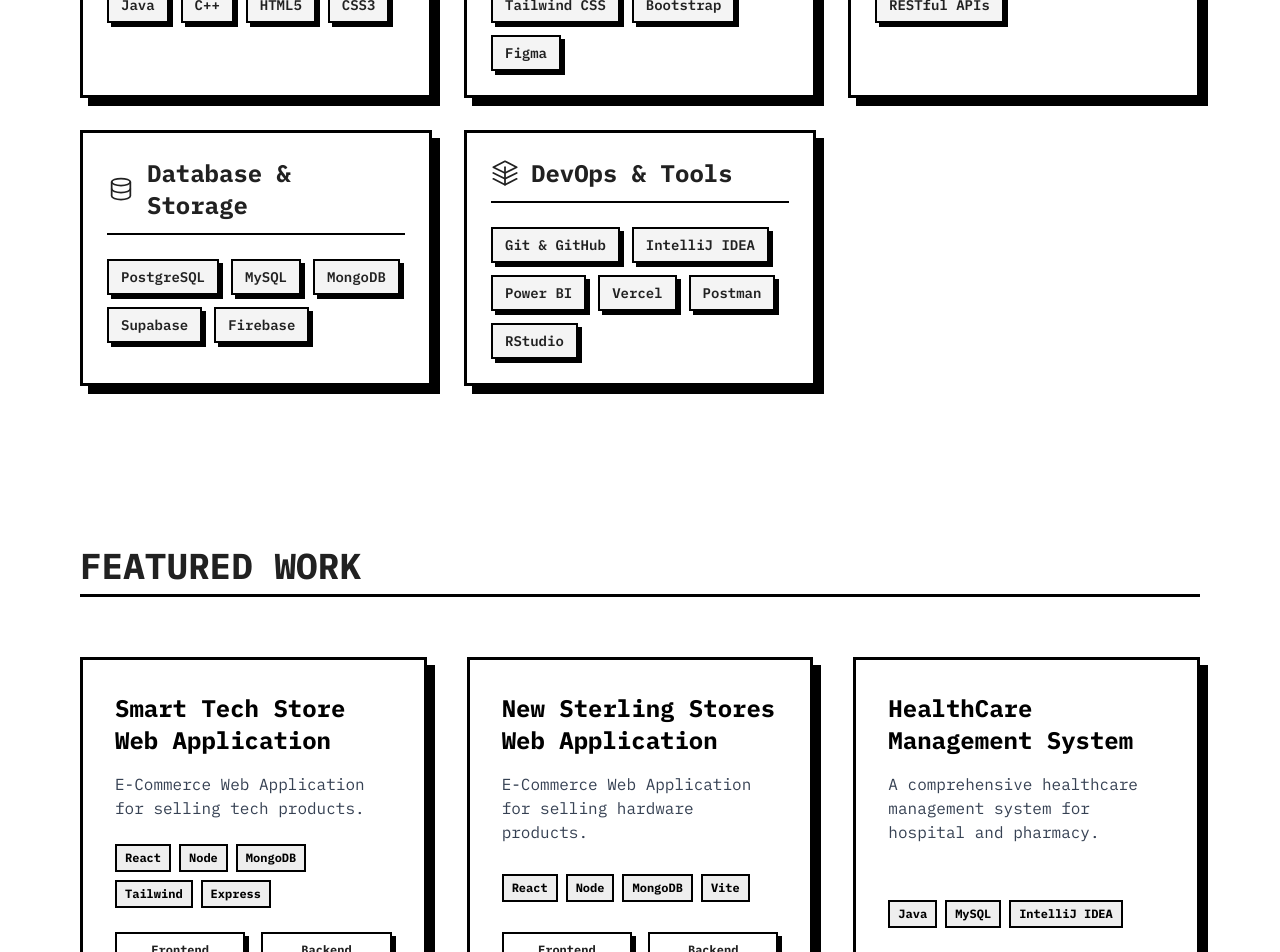
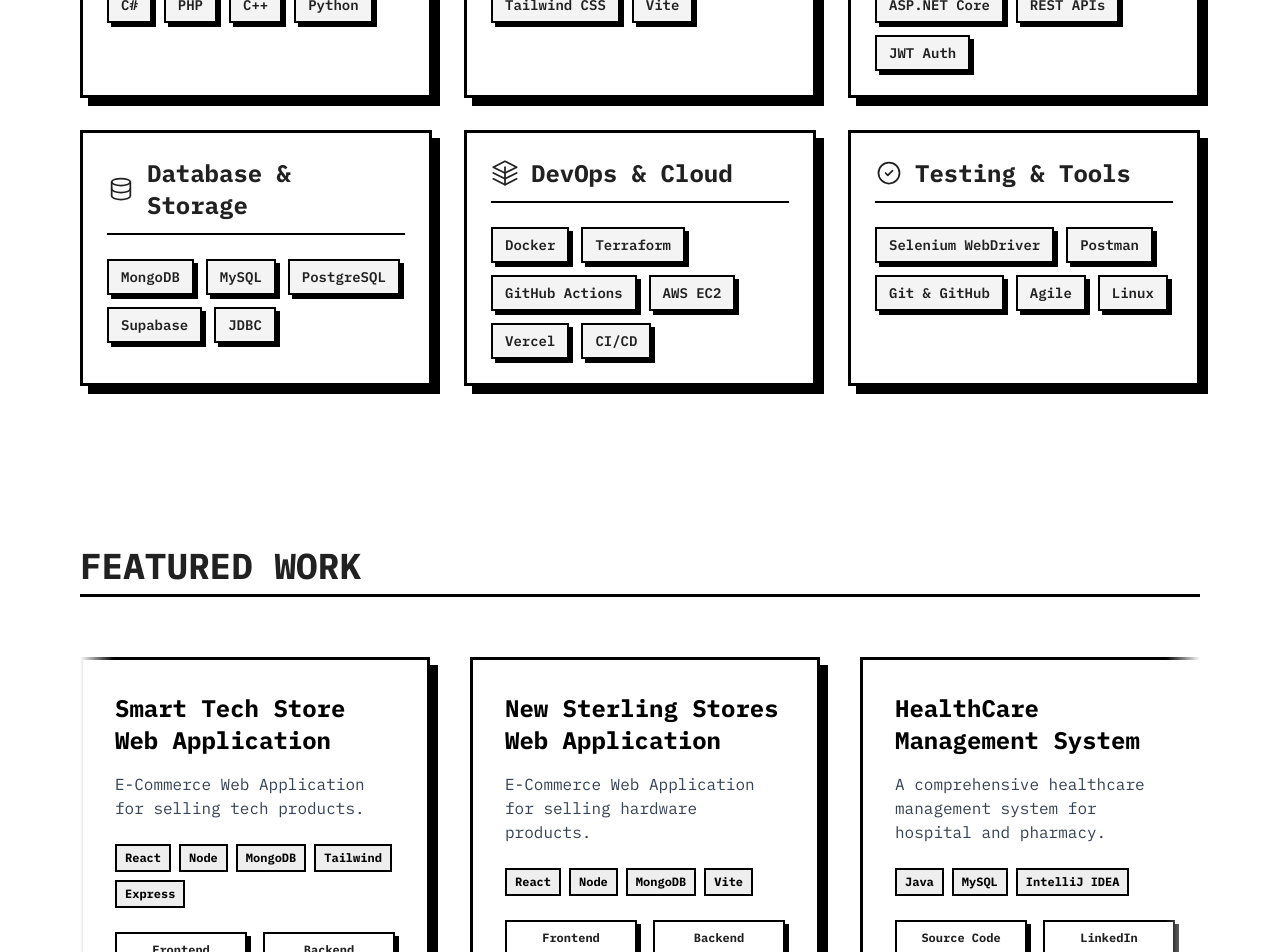
Before and after one commit to dinethnethsara24/portfolio, a React (Vite) app: page / in a window 1280 px wide. Shown: the part 1820-2772 px from the top of the page. Built offline with nearby package versions, Linux system fonts and the light colour scheme.

Commit message:
feat: enhance portfolio components with auto-scroll feature, updated skills, and new project details

```diff
--- a/src/components/Home.jsx
+++ b/src/components/Home.jsx
@@ -1,8 +1,44 @@
-import React from 'react';
+import React, { useEffect } from 'react';
 import { TypeAnimation } from 'react-type-animation'
 
 
 const Home = () => {
+  useEffect(() => {
+    // Auto-scroll the page slowly
+    let scrollSpeed = 0.5; // pixels per frame
+    let animationId;
+    let isAutoScroll = true;
+
+    const autoScroll = () => {
+      if (isAutoScroll) {
+        window.scrollBy(0, scrollSpeed);
+      }
+      animationId = requestAnimationFrame(autoScroll);
+    };
+
+    // Start auto-scroll
+    animationId = requestAnimationFrame(autoScroll);
+
+    // Stop auto-scroll on user interaction
+    const handleUserInteraction = () => {
+      isAutoScroll = false;
+      document.removeEventListener('wheel', handleUserInteraction);
+      document.removeEventListener('touchmove', handleUserInteraction);
+      document.removeEventListener('keydown', handleUserInteraction);
+    };
+
+    document.addEventListener('wheel', handleUserInteraction);
+    document.addEventListener('touchmove', handleUserInteraction);
+    document.addEventListener('keydown', handleUserInteraction);
+
+    return () => {
+      cancelAnimationFrame(animationId);
+      document.removeEventListener('wheel', handleUserInteraction);
+      document.removeEventListener('touchmove', handleUserInteraction);
+      document.removeEventListener('keydown', handleUserInteraction);
+    };
+  }, []);
+
   return (
     <div id="home">
       {/* Desktop View */}
@@ -20,6 +56,10 @@
                 'a Full Stack Developer',
                 2000,
                 'an AI/ML Enthusiast',
+                2000,
+                'a QA Engineer',
+                2000,
+                'a DevOps Enthusiast',
                 2000,
               ]}
               wrapper="span"
@@ -53,7 +93,7 @@
                 2000,
                 'A Full Stack Developer',
                 2000,
-                'An AI/ML Enthusiast',
+                'A DevOps Enthusiast',
                 2000,
               ]}
               wrapper="span"
--- a/src/components/ProjectOverview.jsx
+++ b/src/components/ProjectOverview.jsx
@@ -82,18 +82,6 @@
             )}
           </div>
 
-          {/* Skills Gained */}
-          <h3 className="font-mono text-2xl font-bold mb-5 text-brutal-text dark:text-dark-text border-b-[3px] border-brutal-border dark:border-white pb-2 w-fit pr-6">
-            Skills Gained
-          </h3>
-          <div className="flex flex-wrap gap-3 mb-12">
-            {(project.learnedSkills || project.tech).map((skill, idx) => (
-              <span key={idx} className="font-mono text-sm md:text-base font-bold bg-[#fff07c] dark:bg-[#444] border-[3px] border-brutal-border dark:border-white px-4 py-2 text-brutal-text dark:text-dark-text transition-colors cursor-default">
-                {skill}
-              </span>
-            ))}
-          </div>
-
           {/* Action Buttons */}
           <h3 className="font-mono text-2xl font-bold mb-5 text-brutal-text dark:text-dark-text border-b-[3px] border-brutal-border dark:border-white pb-2 w-fit pr-6">
             Links
@@ -132,6 +120,20 @@
               </a>
             )}
           </div>
+
+          {/* Skills Gained */}
+          <h3 className="font-mono text-2xl font-bold mb-5 text-brutal-text dark:text-dark-text border-b-[3px] border-brutal-border dark:border-white pb-2 w-fit pr-6">
+            Skills Gained
+          </h3>
+          <div className="flex flex-wrap gap-3 mb-12">
+            {(project.learnedSkills || project.tech).map((skill, idx) => (
+              <span key={idx} className="font-mono text-sm md:text-base font-bold bg-[#fff07c] dark:bg-[#444] border-[3px] border-brutal-border dark:border-white px-4 py-2 text-brutal-text dark:text-dark-text transition-colors cursor-default">
+                {skill}
+              </span>
+            ))}
+          </div>
+
+
         </div>
 
         {/* Bento Grid Media Section */}
--- a/src/components/Projects.jsx
+++ b/src/components/Projects.jsx
@@ -101,17 +101,40 @@
       link: '#',
       github: 'https://github.com/Jyne2002/Healthcare-Management-System',
       linkedin: '#'
+    },
+    {
+      title: 'DevOps Pipeline',
+      description: 'End-to-end CI/CD pipeline with Docker, Terraform, and GitHub Actions.',
+      detailedDescription: (
+        <>
+          <p className="mb-4">
+            Built a complete CI/CD pipeline for containerized <b className='text-gray-500'>ASP.NET Core API</b> deployment to <b className='text-gray-500'>AWS EC2</b>.
+          </p>
+          <p className="mb-2 italic opacity-80">Key achievements:</p>
+          <ul className="list-disc list-inside space-y-2 ml-2">
+            <li>Containerized ASP.NET Core REST API using <b className='text-gray-500'>Docker</b> with multi-stage builds.</li>
+            <li>Provisioned AWS infrastructure as code using <b className='text-gray-500'>Terraform</b> (VPCs, EC2, security groups).</li>
+            <li>Automated build, test, and deployment pipeline with <b className='text-gray-500'>GitHub Actions</b>.</li>
+            <li>Pushed Docker images to <b className='text-gray-500'>Docker Hub</b> registry for container orchestration.</li>
+            <li>Debugged container networking and deployment issues ensuring zero-downtime releases.</li>
+            <li>Implemented infrastructure version control and repeatable deployment workflows.</li>
+          </ul>
+        </>
+      ),
+      tech: ['Docker', 'Terraform', 'GitHub Actions' ],
+      learnedSkills: ['AWS','Infrastructure as Code', 'CI/CD Automation', 'Cloud Deployment', 'Container Orchestration', 'DevOps Best Practices', 'ASP.NET Core'],
+      images: [],
+      link: '#',
+      github: 'https://github.com/dinethnethsara24/taskmanager-devops',
+      linkedin: 'https://www.linkedin.com/posts/dineth-peiris-dev_devops-docker-terraform-activity-7459229348919812097-OuAB?utm_source=share&utm_medium=member_desktop&rcm=ACoAAFcBB3wBbq03ai8JA9aNgakEl9I-66pcXpk'
     }
   ];
 
-  return (
-    <div id="projects">
-      {/* Desktop View */}
-      <section className="hidden md:flex section-container flex-col">
-        <h2 className="section-title">Featured Work</h2>
-        <div className="grid grid-cols-1 md:grid-cols-2 lg:grid-cols-3 gap-10 mt-5">
-          {projectList.map((project, index) => (
-            <article key={index} className="hit-area-fix bg-brutal-bg dark:bg-dark-bg border-brutal border-brutal-border dark:border-white shadow-brutal-lg dark:shadow-dark-brutal-lg flex flex-col justify-between transition-all duration-200 h-full hover:-translate-x-1 hover:-translate-y-1 hover:shadow-brutal-lg-hover dark:hover:shadow-dark-brutal-lg-hover">
+  // Duplicate the array for seamless infinite scroll
+  const duplicatedProjects = [...projectList, ...projectList];
+
+  const ProjectCard = ({ project }) => (
+    <article className="hit-area-fix bg-brutal-bg dark:bg-dark-bg border-brutal border-brutal-border dark:border-white shadow-brutal-lg dark:shadow-dark-brutal-lg flex flex-col justify-between transition-all duration-200 h-full hover:-translate-x-1 hover:-translate-y-1 hover:shadow-brutal-lg-hover dark:hover:shadow-dark-brutal-lg-hover flex-shrink-0 w-[350px]">
 
       <div className="p-8 flex-1 flex flex-col">
         <h3 className="text-2xl font-bold mb-4 dark:text-dark-subtext">{project.title}</h3>
@@ -155,8 +178,54 @@
         View Project &rarr;
       </button>
     </article>
+  );
 
+  return (
+    <div id="projects">
+      {/* Desktop Marquee View */}
+      <section className="hidden md:flex section-container flex-col">
+        <h2 className="section-title">Featured Work</h2>
+
+        <style>{`
+          @keyframes marquee {
+            0% {
+              transform: translateX(0);
+            }
+            100% {
+              transform: translateX(calc(-350px * ${projectList.length} - 40px * ${projectList.length}));
+            }
+          }
+
+          .marquee-container {
+            overflow: hidden;
+            border-t-4 border-b-4 border-brutal-border;
+            position: relative;
+            mask-image: linear-gradient(to right, transparent 0%, black 3%, black 97%, transparent 100%);
+            -webkit-mask-image: linear-gradient(to right, transparent 0%, black 3%, black 97%, transparent 100%);
+          }
+
+          .dark .marquee-container {
+            border-t-4 border-b-4 border-white;
+          }
+
+          .marquee-track {
+            display: flex;
+            gap: 40px;
+            animation: marquee 60s linear infinite;
+            width: fit-content;
+          }
+
+          .marquee-track:hover {
+            animation-play-state: paused;
+          }
+        `}</style>
+
+        <div className="marquee-container mt-5">
+          <div className="marquee-track">
+            {duplicatedProjects.map((project, index) => (
+              <ProjectCard key={index} project={project} />
             ))}
+          </div>
         </div>
       </section>
 
--- a/src/components/Skills.jsx
+++ b/src/components/Skills.jsx
@@ -13,7 +13,7 @@
           <path d="M6 21h12" />
         </svg>
       ),
-      skills: ['JavaScript (ES6+)', 'PHP', 'Java', 'C++', 'HTML5', 'CSS3']
+      skills: ['JavaScript (ES6+)', 'Java', 'C#', 'PHP', 'C++', 'Python']
     },
     {
       title: 'Frontend & UI',
@@ -27,7 +27,7 @@
           <rect x="13" y="13" width="4" height="4" />
         </svg>
       ),
-      skills: ['React.js', 'Vite', 'Tailwind CSS', 'Bootstrap', 'Figma']
+      skills: ['React.js', 'HTML5', 'CSS3', 'Tailwind CSS', 'Vite']
     },
     {
       title: 'Backend & Logic',
@@ -43,7 +43,7 @@
           <circle cx="22" cy="12" r="2" />
         </svg>
       ),
-      skills: ['Node.js', 'Express.js', 'RESTful APIs']
+      skills: ['Node.js', 'Express.js', 'ASP.NET Core', 'REST APIs', 'JWT Auth']
     },
     {
       title: 'Database & Storage',
@@ -56,10 +56,10 @@
           <path d="M4 12v6c0 1.7 3.6 3 8 3s8-1.3 8-3v-6" />
         </svg>
       ),
-      skills: ['PostgreSQL', 'MySQL', 'MongoDB', 'Supabase', 'Firebase']
+      skills: ['MongoDB', 'MySQL', 'PostgreSQL', 'Supabase', 'JDBC']
     },
     {
-      title: 'DevOps & Tools',
+      title: 'DevOps & Cloud',
       hoverBgColor: 'hover:bg-[#fff07c]',
       activeBgColor: 'active:bg-[#fff07c]',
       icon: (
@@ -69,7 +69,19 @@
           <path d="M12 7v15" />
         </svg>
       ),
-      skills: ['Git & GitHub', 'IntelliJ IDEA', 'Power BI', 'Vercel', 'Postman', 'RStudio']
+      skills: ['Docker', 'Terraform', 'GitHub Actions', 'AWS EC2', 'Vercel', 'CI/CD']
+    },
+    {
+      title: 'Testing & Tools',
+      hoverBgColor: 'hover:bg-[#b2bbf0]',
+      activeBgColor: 'active:bg-[#b2bbf0]',
+      icon: (
+        <svg viewBox="0 0 24 24" width="28" height="28" stroke="currentColor" strokeWidth="1.5" fill="none" strokeLinecap="round" strokeLinejoin="round">
+          <path d="M9 12l2 2 4-4" />
+          <circle cx="12" cy="12" r="9" />
+        </svg>
+      ),
+      skills: ['Selenium WebDriver', 'Postman', 'Git & GitHub', 'Agile', 'Linux']
     }
   ];
 
```
Also changed, not shown: 1 other file (tests, documents, lock files or other folders). Lines whose indentation alone changed are shown as unchanged.
